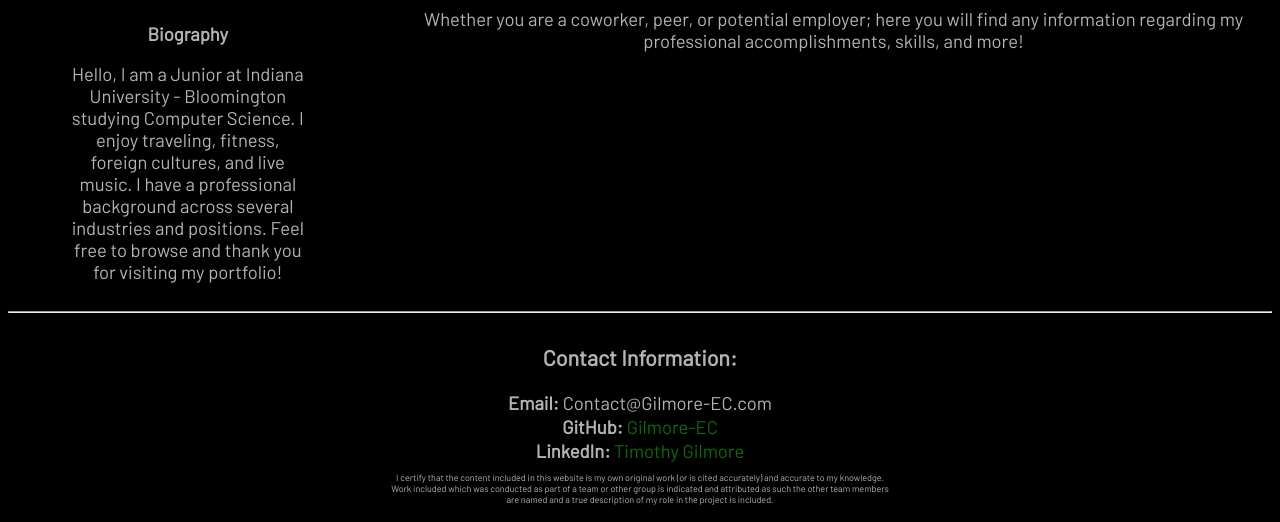
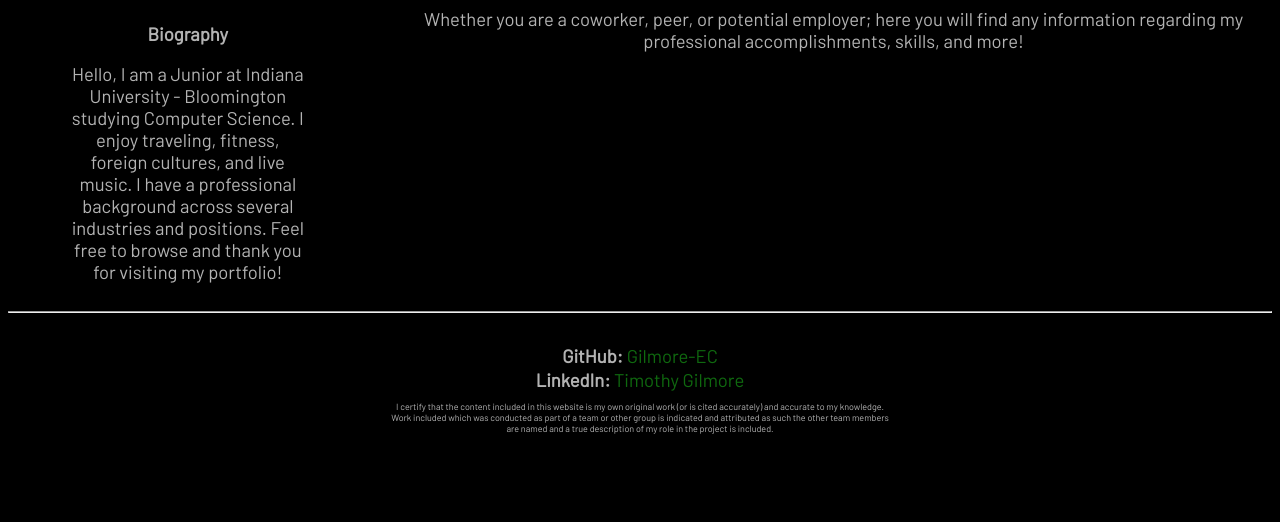
Before and after one commit to gilmore-ec/gilmore-ec.github.io, a website: page src/index.html in a window 1280 px wide. Shown: the part 424-946 px from the top of the page. After the commit the page ends 875 px from the top, so only its background shows below. Drawn offline with Linux system fonts and the light colour scheme.

Commit message:
Removed contact info

```diff
--- a/src/index.html
+++ b/src/index.html
@@ -50,9 +50,8 @@
       <hr />
 
       <div class="footer">
-        <h3>Contact Information:</h3>
+        <br>
         <ul>
-          <li><b>Email: </b>Contact@Gilmore-EC.com</li>
           <li><b>GitHub: </b><a href="https://www.github.com/gilmore-ec" target="_blank" class="links">Gilmore-EC</a></li>
           <li><b>LinkedIn: </b><a href="https://www.linkedin.com/in/timothy-gilmore-08908420a" target="_blank" class="links">Timothy Gilmore</a></li>
         </ul>
```
Also changed, not shown: src/about.html (+1 -2 lines), src/contact.html (+1 -2 lines), src/projects.html (+1 -2 lines), src/resume.html (+1 -2 lines).
